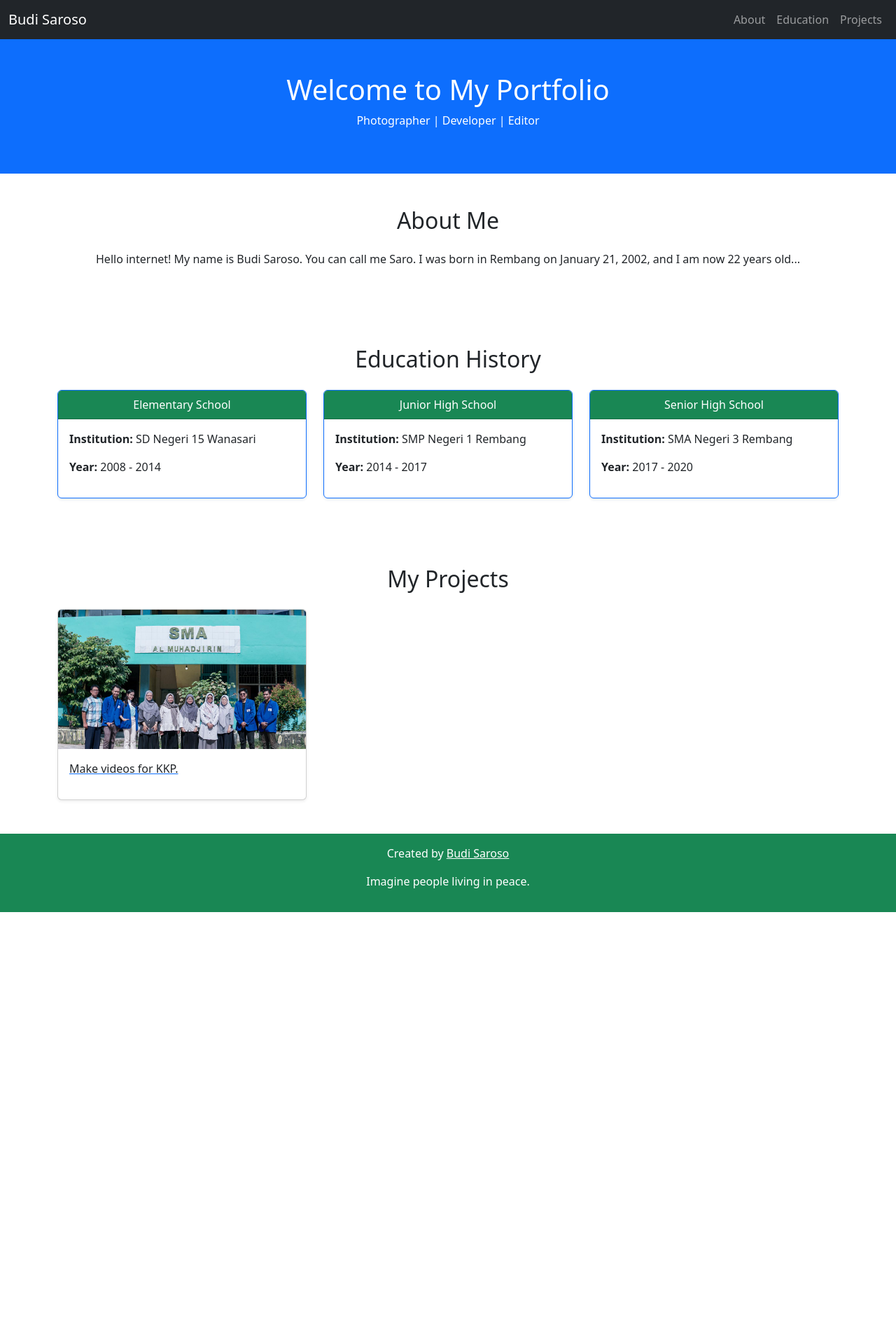
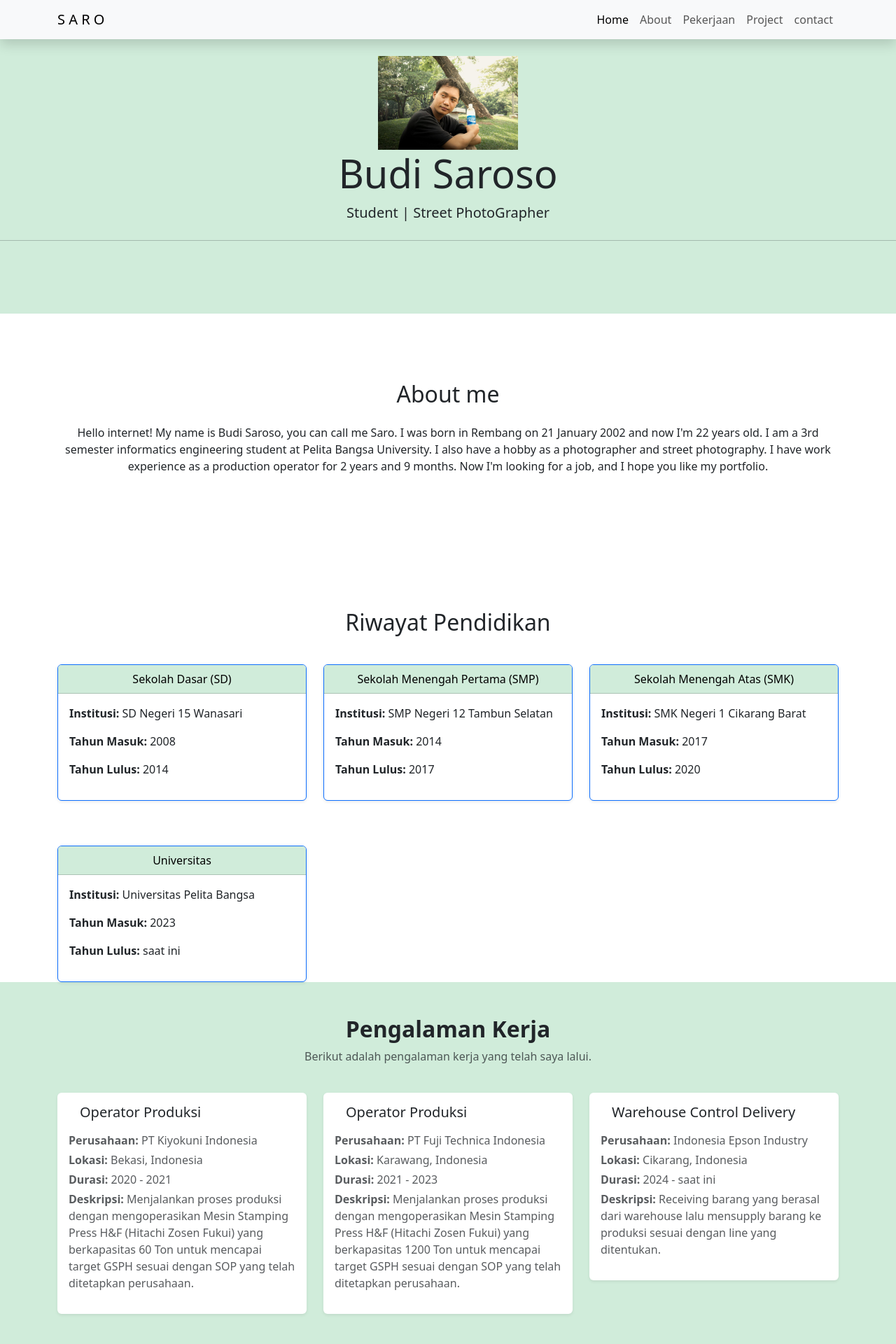
Before and after one commit to Budisaroso/budisaroso.github.io, a PHP site: page /index.html in a window 1280 px wide. Shown: the top 1920 px of the page at 70% size. Before the commit the page ends 1303 px from the top, so only its background shows below. Run offline with PHP 8.4, Linux system fonts and the light colour scheme.

Commit message:
final project

```diff
--- a/index.html
+++ b/index.html
@@ -1,198 +1,534 @@
 <!DOCTYPE html>
 <html lang="en">
   <head>
-    <meta charset="UTF-8" />
-    <meta
-      name="viewport"
-      content="width=device-width, initial-scale=1.0"
-    />
-    <meta
-      name="description"
-      content="Portfolio website of Budi Saroso showcasing skills, projects, and work experiences."
-    />
-    <meta
-      name="keywords"
-      content="Portfolio, Budi Saroso, Photographer, Developer, Editor"
-    />
-    <meta
-      name="author"
-      content="Budi Saroso"
-    />
-    <title>Portfolio Budi Saroso</title>
+    <meta charset="utf-8" />
+    <meta name="viewport" content="width=device-width, initial-scale=1" />
+    <title>Portofolio Budi Saroso</title>
     <link
       href="bootstrap/bootstrap-5.3.3-dist/css/bootstrap.min.css"
       rel="stylesheet"
+      integrity="sha384-QWTKZyjpPEjISv5WaRU9OFeRpok6YctnYmDr5pNlyT2bRjXh0JMhjY6hW+ALEwIH"
+      crossorigin="anonymous"
     />
-    <link
-      rel="stylesheet"
-      href="style.css"
-    />
+    <!-- my css  -->
+    <link rel="stylesheet" href="style.css" />
   </head>
   <body id="home">
-    <!-- Navbar -->
-    <nav class="navbar navbar-expand-lg navbar-dark bg-dark">
-      <div class="container-fluid">
-        <a
-          class="navbar-brand"
-          href="#"
-          >Budi Saroso</a
+    <!-- Navbar  -->
+    <nav
+      class="navbar navbar-expand-lg bg-body-tertiary shadow navbar fixed-top"
     >
+      <div class="container">
+        <a class="navbar-brand" href="#">S A R O</a>
         <button
           class="navbar-toggler"
           type="button"
           data-bs-toggle="collapse"
           data-bs-target="#navbarNav"
+          aria-controls="navbarNav"
+          aria-expanded="false"
+          aria-label="Toggle navigation"
         >
           <span class="navbar-toggler-icon"></span>
         </button>
-        <div
-          class="collapse navbar-collapse"
-          id="navbarNav"
-        >
+        <div class="collapse navbar-collapse" id="navbarNav">
           <ul class="navbar-nav ms-auto">
             <li class="nav-item">
-              <a
-                class="nav-link"
-                href="#about"
-                >About</a
+              <a class="nav-link active" aria-current="page" href="#home"
+                >Home</a
               >
             </li>
             <li class="nav-item">
-              <a
-                class="nav-link"
-                href="#education"
-                >Education</a
-              >
+              <a class="nav-link" href="#about">About</a>
             </li>
             <li class="nav-item">
-              <a
-                class="nav-link"
-                href="#projects"
-                >Projects</a
-              >
+              <a class="nav-link" href="#pengalaman-kerja">Pekerjaan</a>
+            </li>
+            <li class="nav-item">
+              <a class="nav-link" href="#projects">Project</a>
+            </li>
+            <li class="nav-item">
+              <a class="nav-link" href="#contact">contact</a>
             </li>
           </ul>
         </div>
       </div>
     </nav>
+    <!-- akhir navbar -->
+    <!-- Jumbotron-->
+    <section class="jumbotron text-center">
+      <img src="img/FOTO WEB.jpg" alt="Budi Saroso" width="200" />
+      <h1 class="display-4">Budi Saroso</h1>
+      <p class="lead">Student | Street PhotoGrapher</p>
+      <hr class="my-4" />
+    </section>
+    <!-- akhir jumbotron -->
 
-    <!-- Header -->
-    <header class="bg-primary text-white text-center py-5">
+    <!-- about -->
+    <section id="about">
       <div class="container">
-        <h1>Welcome to My Portfolio</h1>
-        <p>Photographer | Developer | Editor</p>
-      </div>
-    </header>
-
-    <!-- About Section -->
-    <section
-      id="about"
-      class="py-5"
-    >
-      <div class="container">
-        <div class="row text-center mb-3">
+        <div class="row text-center mb-3 mt-3">
           <div class="col">
-            <h2>About Me</h2>
+            <h2>About me</h2>
           </div>
         </div>
         <div class="row text-center">
           <div class="col">
-            <p>Hello internet! My name is Budi Saroso. You can call me Saro. I was born in Rembang on January 21, 2002, and I am now 22 years old...</p>
+            <p>
+              Hello internet! My name is Budi Saroso, you can call me Saro. I
+              was born in Rembang on 21 January 2002 and now I'm 22 years old. I
+              am a 3rd semester informatics engineering student at Pelita Bangsa
+              University. I also have a hobby as a photographer and street
+              photography. I have work experience as a production operator for 2
+              years and 9 months. Now I'm looking for a job, and I hope you like
+              my portfolio.
+            </p>
           </div>
         </div>
       </div>
     </section>
+    <!-- akhir about -->
 
-    <!-- Education Section -->
-    <section
-      id="education"
-      class="py-5"
-    >
+    <!-- riwayat pendidikan -->
+    <section id="Pendidikan">
       <div class="container">
-        <div class="row text-center mb-3">
+        <div class="row text-center mb-3 mt-3">
           <div class="col">
-            <h2>Education History</h2>
+            <h2>Riwayat Pendidikan</h2>
           </div>
         </div>
         <div class="row">
-          <div class="col-md-4">
+          <!-- Kolom SD -->
+          <div class="col-md-4 mt-3">
             <div class="card shadow-sm border-primary w-100">
-              <div class="card-header bg-success text-white text-center">Elementary School</div>
+              <div
+                class="card-header text-center"
+                style="background-color: rgb(208, 236, 218); color: #000"
+              >
+                Sekolah Dasar (SD)
+              </div>
               <div class="card-body">
-                <p><strong>Institution:</strong> SD Negeri 15 Wanasari</p>
-                <p><strong>Year:</strong> 2008 - 2014</p>
+                <p><strong>Institusi:</strong> SD Negeri 15 Wanasari</p>
+                <p><strong>Tahun Masuk:</strong> 2008</p>
+                <p><strong>Tahun Lulus:</strong> 2014</p>
               </div>
             </div>
           </div>
-          <div class="col-md-4">
+
+          <!-- Kolom SMP -->
+          <div class="col-md-4 mt-3">
             <div class="card shadow-sm border-primary w-100">
-              <div class="card-header bg-success text-white text-center">Junior High School</div>
+              <div
+                class="card-header text-center"
+                style="background-color: rgb(208, 236, 218); color: #000"
+              >
+                Sekolah Menengah Pertama (SMP)
+              </div>
               <div class="card-body">
-                <p><strong>Institution:</strong> SMP Negeri 1 Rembang</p>
-                <p><strong>Year:</strong> 2014 - 2017</p>
+                <p><strong>Institusi:</strong> SMP Negeri 12 Tambun Selatan</p>
+                <p><strong>Tahun Masuk:</strong> 2014</p>
+                <p><strong>Tahun Lulus:</strong> 2017</p>
               </div>
             </div>
           </div>
-          <div class="col-md-4">
+
+          <!-- Kolom SMK -->
+          <div class="col-md-4 mt-3 mb-5">
             <div class="card shadow-sm border-primary w-100">
-              <div class="card-header bg-success text-white text-center">Senior High School</div>
+              <div
+                class="card-header text-center"
+                style="background-color: rgb(208, 236, 218); color: #000"
+              >
+                Sekolah Menengah Atas (SMK)
+              </div>
               <div class="card-body">
-                <p><strong>Institution:</strong> SMA Negeri 3 Rembang</p>
-                <p><strong>Year:</strong> 2017 - 2020</p>
+                <p><strong>Institusi:</strong> SMK Negeri 1 Cikarang Barat</p>
+                <p><strong>Tahun Masuk:</strong> 2017</p>
+                <p><strong>Tahun Lulus:</strong> 2020</p>
+              </div>
+            </div>
+          </div>
+
+          <!-- Kolom Universitas-->
+          <div class="col-md-4 mt-3">
+            <div class="card shadow-sm border-primary w-100">
+              <div
+                class="card-header text-center"
+                style="background-color: rgb(208, 236, 218); color: #000"
+              >
+                Universitas
+              </div>
+              <div class="card-body">
+                <p><strong>Institusi:</strong> Universitas Pelita Bangsa</p>
+                <p><strong>Tahun Masuk:</strong> 2023</p>
+                <p><strong>Tahun Lulus:</strong> saat ini</p>
               </div>
             </div>
           </div>
         </div>
       </div>
     </section>
+    <!-- akhir riwayat pendidikan -->
 
-    <!-- Projects Section -->
-    <section
-      id="projects"
-      class="py-5"
+    <!-- pengalaman kerja -->
+    <section id="pengalaman-kerja" class="py-5">
+      <div class="container">
+        <div class="row text-center mb-4">
+          <div class="col">
+            <h2 class="fw-bold">Pengalaman Kerja</h2>
+            <p class="text-muted">
+              Berikut adalah pengalaman kerja yang telah saya lalui.
+            </p>
+          </div>
+        </div>
+        <div class="row">
+          <div class="col-md-4 mb-4">
+            <div class="card shadow-sm border-0">
+              <div class="card-body">
+                <div class="d-flex align-items-center mb-3">
+                  <div
+                    class="icon me-3"
+                    style="font-size: 2rem; color: rgb(208, 236, 218)"
                   >
+                    <i class="bi bi-briefcase-fill"></i>
+                  </div>
+                  <h5 class="card-title mb-0">Operator Produksi</h5>
+                </div>
+                <p class="text-muted mb-1">
+                  <strong>Perusahaan:</strong> PT Kiyokuni Indonesia
+                </p>
+                <p class="text-muted mb-1">
+                  <strong>Lokasi:</strong> Bekasi, Indonesia
+                </p>
+                <p class="text-muted mb-1">
+                  <strong>Durasi:</strong> 2020 - 2021
+                </p>
+                <p class="text-muted">
+                  <strong>Deskripsi:</strong> Menjalankan proses produksi dengan
+                  mengoperasikan Mesin Stamping Press H&F (Hitachi Zosen Fukui)
+                  yang berkapasitas 60 Ton untuk mencapai target GSPH sesuai
+                  dengan SOP yang telah ditetapkan perusahaan.
+                </p>
+              </div>
+            </div>
+          </div>
+
+          <div class="col-md-4 mb-4">
+            <div class="card shadow-sm border-0">
+              <div class="card-body">
+                <div class="d-flex align-items-center mb-3">
+                  <div
+                    class="icon me-3"
+                    style="font-size: 2rem; color: rgb(208, 236, 218)"
+                  >
+                    <i class="bi bi-briefcase-fill"></i>
+                  </div>
+                  <h5 class="card-title mb-0">Operator Produksi</h5>
+                </div>
+                <p class="text-muted mb-1">
+                  <strong>Perusahaan:</strong> PT Fuji Technica Indonesia
+                </p>
+                <p class="text-muted mb-1">
+                  <strong>Lokasi:</strong> Karawang, Indonesia
+                </p>
+                <p class="text-muted mb-1">
+                  <strong>Durasi:</strong> 2021 - 2023
+                </p>
+                <p class="text-muted">
+                  <strong>Deskripsi:</strong> Menjalankan proses produksi dengan
+                  mengoperasikan Mesin Stamping Press H&F (Hitachi Zosen Fukui)
+                  yang berkapasitas 1200 Ton untuk mencapai target GSPH sesuai
+                  dengan SOP yang telah ditetapkan perusahaan.
+                </p>
+              </div>
+            </div>
+          </div>
+
+          <div class="col-md-4 mb-4">
+            <div class="card shadow-sm border-0">
+              <div class="card-body">
+                <div class="d-flex align-items-center mb-3">
+                  <div
+                    class="icon me-3"
+                    style="font-size: 2rem; color: rgb(208, 236, 218)"
+                  >
+                    <i class="bi bi-briefcase-fill"></i>
+                  </div>
+                  <h5 class="card-title mb-0">Warehouse Control Delivery</h5>
+                </div>
+                <p class="text-muted mb-1">
+                  <strong>Perusahaan:</strong> Indonesia Epson Industry
+                </p>
+                <p class="text-muted mb-1">
+                  <strong>Lokasi:</strong> Cikarang, Indonesia
+                </p>
+                <p class="text-muted mb-1">
+                  <strong>Durasi:</strong> 2024 - saat ini
+                </p>
+                <p class="text-muted">
+                  <strong>Deskripsi:</strong> Receiving barang yang berasal dari
+                  warehouse lalu mensupply barang ke produksi sesuai dengan line
+                  yang ditentukan.
+                </p>
+              </div>
+            </div>
+          </div>
+        </div>
+      </div>
+    </section>
+    <!-- akhir pengalaman kerja -->
+
+    <!-- Keahlian -->
+    <section id="keahlian" class="py-5">
+      <div class="container">
+        <div class="row text-center mb-4">
+          <div class="col">
+            <h2 class="fw-bold">Keahlian</h2>
+            <p class="text-muted">
+              Berikut adalah daftar keahlian yang saya kuasai dengan tingkat
+              kemampuan yang ditampilkan secara visual.
+            </p>
+          </div>
+        </div>
+        <div class="row">
+          <div class="col-md-6 mb-4">
+            <h5 class="fw-bold">HTML & CSS</h5>
+            <div class="progress" style="height: 25px">
+              <div
+                class="progress-bar progress-bar-striped progress-bar-animated"
+                role="progressbar"
+                style="width: 70%; background-color: rgb(208, 236, 218)"
+                aria-valuenow="70"
+                aria-valuemin="0"
+                aria-valuemax="100"
+              >
+                70%
+              </div>
+            </div>
+          </div>
+          <div class="col-md-6 mb-4">
+            <h5 class="fw-bold">JavaScript</h5>
+            <div class="progress" style="height: 25px">
+              <div
+                class="progress-bar progress-bar-striped progress-bar-animated"
+                role="progressbar"
+                style="width: 70%; background-color: rgb(208, 236, 218)"
+                aria-valuenow="70"
+                aria-valuemin="0"
+                aria-valuemax="100"
+              >
+                70%
+              </div>
+            </div>
+          </div>
+          <div class="col-md-6 mb-4">
+            <h5 class="fw-bold">PHP & MySQL</h5>
+            <div class="progress" style="height: 25px">
+              <div
+                class="progress-bar progress-bar-striped progress-bar-animated"
+                role="progressbar"
+                style="width: 80%; background-color: rgb(208, 236, 218)"
+                aria-valuenow="80"
+                aria-valuemin="0"
+                aria-valuemax="100"
+              >
+                80%
+              </div>
+            </div>
+          </div>
+          <div class="col-md-6 mb-4">
+            <h5 class="fw-bold">Bootstrap</h5>
+            <div class="progress" style="height: 25px">
+              <div
+                class="progress-bar progress-bar-striped progress-bar-animated"
+                role="progressbar"
+                style="width: 70%; background-color: rgb(208, 236, 218)"
+                aria-valuenow="70"
+                aria-valuemin="0"
+                aria-valuemax="100"
+              >
+                70%
+              </div>
+            </div>
+          </div>
+          <div class="col-md-6 mb-4">
+            <h5 class="fw-bold">Editing</h5>
+            <div class="progress" style="height: 25px">
+              <div
+                class="progress-bar progress-bar-striped progress-bar-animated"
+                role="progressbar"
+                style="width: 86%; background-color: rgb(208, 236, 218)"
+                aria-valuenow="86"
+                aria-valuemin="0"
+                aria-valuemax="100"
+              >
+                86%
+              </div>
+            </div>
+          </div>
+          <div class="col-md-6 mb-4">
+            <h5 class="fw-bold">UI/UX Design</h5>
+            <div class="progress" style="height: 25px">
+              <div
+                class="progress-bar progress-bar-striped progress-bar-animated"
+                role="progressbar"
+                style="width: 70%; background-color: rgb(208, 236, 218)"
+                aria-valuenow="70"
+                aria-valuemin="0"
+                aria-valuemax="100"
+              >
+                70%
+              </div>
+            </div>
+          </div>
+        </div>
+      </div>
+    </section>
+    <!-- Akhir Keahlian -->
+
+    <!-- Project -->
+    <section id="projects">
       <div class="container">
         <div class="row text-center mb-3">
           <div class="col">
-            <h2>My Projects</h2>
+            <h2>My Project</h2>
+          </div>
+        </div>
+        <div class="row mb-3 mt-3">
+          <div class="col">
+            <h3>Street Photography</h3>
           </div>
         </div>
         <div class="row">
           <div class="col-md-4">
+            <div class="card">
+              <img src="img/DSC09965.JPG" class="card-img-top" alt="Foto1" />
+              <div class="card-body">
+                <p class="card-text">Photo I took in GBK Softball Stadium.</p>
+              </div>
+            </div>
+          </div>
+          <div class="col-md-4">
+            <div class="card">
+              <img src="img/DSC00571.JPG" class="card-img-top" alt="Foto2" />
+              <div class="card-body">
+                <p class="card-text">Photo I took in Kampung Bandan Station.</p>
+              </div>
+            </div>
+          </div>
+          <div class="col-md-4">
+            <div class="card">
+              <img
+                src="img/2023_12_15_18_40_IMG_4179.JPG"
+                class="card-img-top"
+                alt="Foto3"
+              />
+              <div class="card-body">
+                <p class="card-text">Photo I took in Lebak Bulus.</p>
+              </div>
+            </div>
+          </div>
+        </div>
+        <div class="row mb-3 mt-5">
+          <div class="col">
+            <h4>Videographer and Editor</h4>
+          </div>
+        </div>
+        <div class="row">
+          <div class="col-md-4">
+            <div class="card">
+              <img src="img/Edit1.jpg" class="card-img-top" alt="Foto4" />
+              <div class="card-body">
+                <p class="card-text">
+                  Editing video for Mr. Wawan from Bogasari.
+                </p>
+              </div>
+            </div>
+          </div>
+          <div class="col-md-4">
+            <div class="card">
               <a
                 href="https://www.tiktok.com/@budisarooooo/video/7376539513935449350"
                 target="_blank"
               >
-              <div class="card shadow-sm">
-                <img
-                  src="img/Edit2.jpg"
-                  class="card-img-top"
-                  alt="Project 1"
-                />
+                <img src="img/Edit2.jpg" class="card-img-top" alt="Foto5" />
                 <div class="card-body">
-                  <p>Make videos for KKP.</p>
-                </div>
+                  <p class="card-text">Make videos for KKP.</p>
                 </div>
               </a>
             </div>
-          <!-- Add more project cards here -->
+          </div>
+          <div class="col-md-4">
+            <div class="card">
+              <a
+                href="https://www.tiktok.com/@budisarooooo/video/7288857876599147781"
+                target="_blank"
+              >
+                <img src="img/Edit3.jpg" class="card-img-top" alt="Foto3" />
+                <div class="card-body">
+                  <p class="card-text">Make videos for college assignments.</p>
+                </div>
+              </a>
+            </div>
+          </div>
         </div>
       </div>
     </section>
+    <!-- akhir project -->
 
-    <!-- Footer -->
-    <footer class="bg-success text-white text-center py-3">
+    <!-- contact -->
+    <section id="contact">
+      <div class="container">
+        <div class="row text-center mt-5">
+          <div class="col">
+            <h2>Contact Me</h2>
+          </div>
+        </div>
+        <div class="row justify-content-center">
+          <div class="col-md-8">
+            <div class="mb-3">
+              <label for="exampleFormControlInput1" class="form-label"
+                >Email address</label
+              >
+              <input
+                type="email"
+                class="form-control"
+                id="exampleFormControlInput1"
+                placeholder="name@example.com"
+              />
+            </div>
+            <div class="mb-3">
+              <label for="exampleFormControlTextarea1" class="form-label"
+                >Message</label
+              >
+              <textarea
+                class="form-control"
+                id="exampleFormControlTextarea1"
+                rows="3"
+              ></textarea>
+            </div>
+            <button type="submit" class="btn btn-primary">Submit</button>
+          </div>
+        </div>
+      </div>
+    </section>
+    <!-- akhir contact -->
+
+    <!-- footer -->
+    <footer class="bg-success shadow text-white text-center">
       <p>
-        Created by
-        <a
-          href="https://www.instagram.com/budisarutobi/"
-          class="text-white"
+        Created By
+        <a href="https://www.instagram.com/budisarutobi/" class="text-white"
           >Budi Saroso</a
         >
       </p>
-      <p>Imagine people living in peace.</p>
+      <p>Imagine people living in peace</p>
     </footer>
-
-    <script src="bootstrap/bootstrap-5.3.3-dist/js/bootstrap.bundle.min.js"></script>
+    <!-- akhir footer -->
+    <script
+      src="bootstrap/bootstrap-5.3.3-dist/js/bootstrap.bundle.min.js"
+      integrity="sha384-YvpcrYf0tY3lHB60NNkmXc5s9fDVZLESaAA55NDzOxhy9GkcIdslK1eN7N6jIeHz"
+      crossorigin="anonymous"
+    ></script>
   </body>
 </html>
```
Also changed, not shown: index.php (+45 -50 lines). Lines whose indentation alone changed are shown as unchanged.
